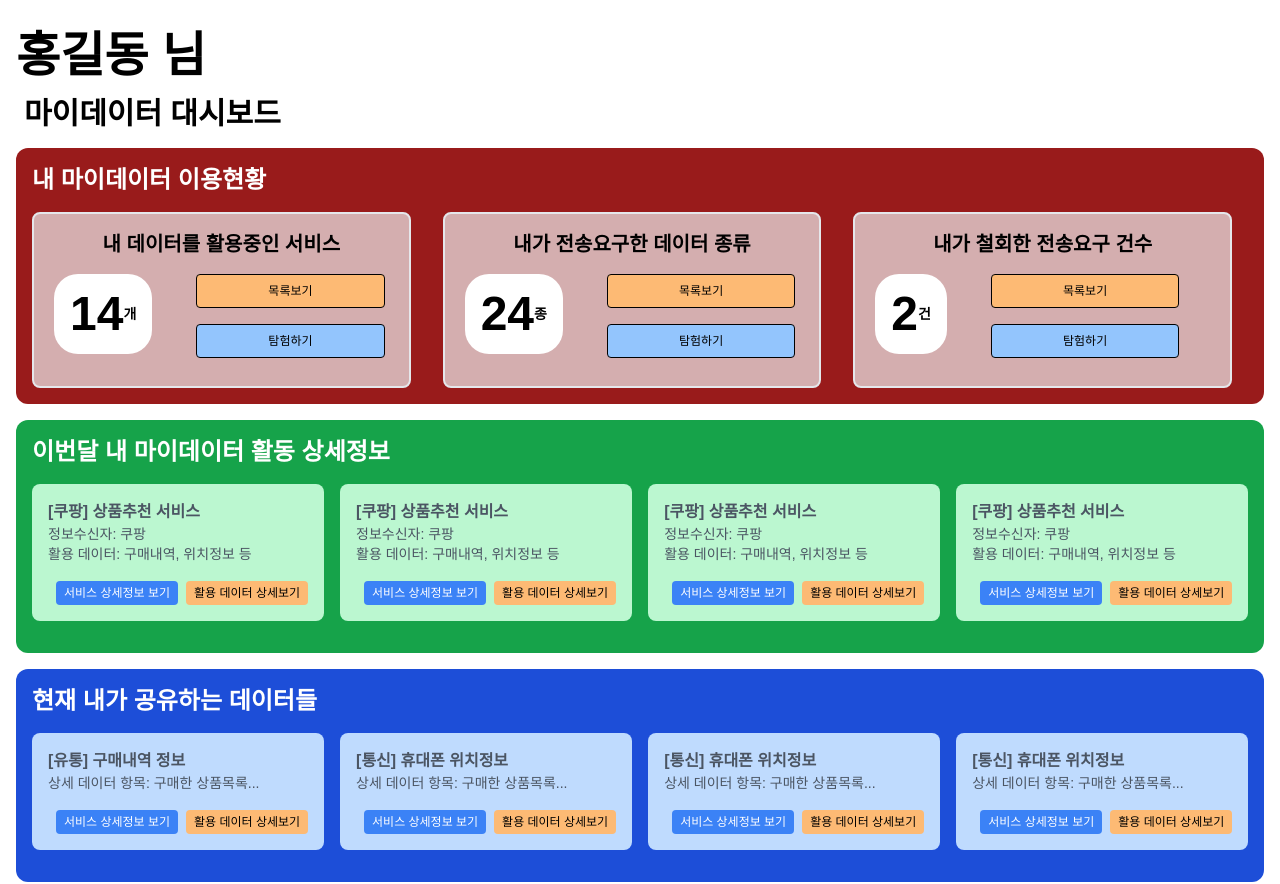
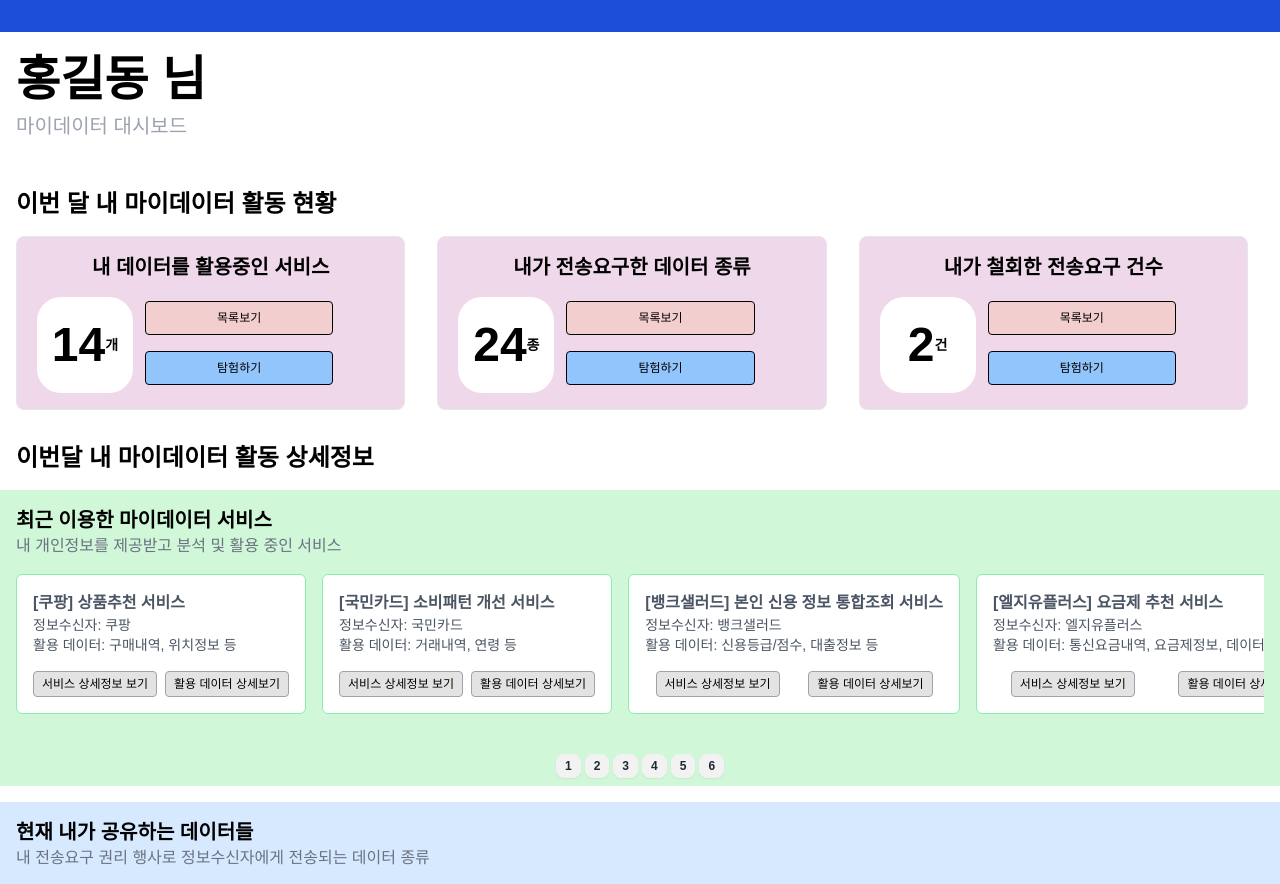
Before and after one commit to mathminds/msa-pilot, a React (Create React App) app in the folder front/: page / in a window 1280 px wide. Shown: the top 884 px of the page. Built offline with nearby package versions, Linux system fonts and the light colour scheme.

Commit message:
original design

```diff
--- a/front/src/App.css
+++ b/front/src/App.css
@@ -36,21 +36,22 @@ header.header button:nth-child(2) {
 
 .dashboard {
   background-color: #ffffff;
-  padding: 1rem;
+  margin-top: 2rem;
+  /* padding: 1rem; */
 }
 
 .summary,.details, .data-sharing {
   display: flex;
   width: 100%;
-  justify-content: space-evenly;
+  justify-content: space-between;
   align-items: center;
-  margin-bottom: 1rem;
+  /* margin-bottom: 1rem; */
 
 
 }
 
 .card {
-  background-color: #d4aeaf;
+  background-color: #F0D8EB;
   padding: 1rem;
   border-radius: 8px;
   margin-bottom: 1rem;
@@ -77,7 +78,7 @@ header.header button:nth-child(2) {
 .card button {
   margin-right: 0.5rem;
   padding: 0.5rem 1rem;
-  border: 1px solid #000000;
+  /* border: 1px solid #000000; */
   cursor: pointer;
   border-radius: 4px;
   width: 100%;
--- a/front/src/components/Card.js
+++ b/front/src/components/Card.js
@@ -3,28 +3,28 @@ import './Card.css';
 
 const Card = ({ title, count, details, button1, button2 }) => {
     return (
-        <div className="card p-4 rounded-lg mb-4 border-2 mx-4 items-center flex-col">
-            <h3 className="my-4 lg:text-xl font-bold text-black md:text-lg sm:text-xs">
+        <div className="card p-4 rounded-lg mb-4 border border-red-00 mx-4 items-center flex-col">
+            <h3 className="my-4 text-xl font-bold text-black">
                 {title}
             </h3>
-            <div className='flex lg:flex-row md:flex-col sm:flex-col space-around h-24  w-full object-cover'>
+            <div className='flex lg:flex-row md:flex-row sm:flex-row space-around h-24 w-72 w-full object-cover'>
 
 
-                <div className="text-4xl font-bold bg-white flex flex-row items-center rounded-xl justify-center px-4 sm:py-8 sm:text-5xl mb-4 text-black sm:mx-1 sm:rounded-xl md:rounded-2xl lg:rounded-3xl" >
-                    {count}
+                <div className="border-none border-black text-4xl h-24 w-24 font-bold bg-white flex flex-row items-center rounded-xl justify-center px-4 sm:py-8 sm:text-5xl  text-black sm:mx-1 sm:rounded-xl md:rounded-2xl lg:rounded-3xl" >
+                    <div>{count}</div>
                     <div className="text-sm text-black">
                         {details}
                     </div>
                 </div>
 
-                <div className="lg:flex-col md:flex-row sm:flex-col md:ml-0 sm:ml-0 sm:mx-2  pl-8" >
+                <div className= "ml-4 mt-1 lg:flex-col md:flex-row sm:flex-col md:ml-0 sm:ml-0 sm:mx-2 flex-col" >
                     <a href={button1}>
-                        <button className="text-xs md:px-2 md:py-1 border-none bg-orange-300 text-black cursor-pointer rounded sm:mx-0 md:mx-2 sm:text-2xs">
+                        <button className="border border-black bg-[#F3CECE] text-xs md:px-2 md:py-1 text-black cursor-pointer rounded sm:mx-0 md:mx-2 sm:text-2xs">
                             목록보기
                         </button>
                     </a>
                     <a href={button2}>
-                        <button className="md:mx-2 md:mt-4 mt-4 text-xs md:px-2 md:py-1 border-none bg-blue-300 text-black cursor-pointer rounded sm:text-2xs sm:mx-0 sm:mt-1 sm:w-100%">
+                        <button className="border border-black bg-[#D7E9FF] md:mx-2 md:mt-4 mt-4 text-xs md:px-2 md:py-1 bg-blue-300 text-black cursor-pointer rounded sm:text-2xs sm:mx-0 sm:mt-1 sm:w-100%">
                             탐험하기
                         </button>
                     </a>
--- a/front/src/components/Dashboard.js
+++ b/front/src/components/Dashboard.js
@@ -7,121 +7,182 @@ import DataCard from './DataCard';
 const Dashboard = () => {
     return (
         <div className='bg-white'>
+            <div className='bg-blue-700 p-4'>
+            </div>
 
-            <h1 className='text-5xl font-bold my-4 mx-4 text-black pt-4'>홍길동 님</h1>
-            <p className='text-3xl font-bold text-black mx-6'>마이데이터 대시보드</p>
+
+            <h1 className='text-5xl font-bold my-2 mx-4 text-black pt-4'>홍길동 님</h1>
+            <p className='text-xl text-gray-400 mx-4'>마이데이터 대시보드</p>
+
 
             <div className="dashboard">
-                <div className=" bg-red-800 pr-4 rounded-xl">
-                    <h2 className='text-2xl font-bold text-white pt-4 px-4 mb-4'>내 마이데이터 이용현황</h2>
+                <div className=" bg-white pr-4 rounded-xl">
+                    <h2 className='text-2xl font-bold text-black pt-4 px-4 mb-4'>이번 달 내 마이데이터 활동 현황</h2>
                     <div className="summary flex-col md:flex-row ">
                         <Card title="내 데이터를 활용중인 서비스" count="14" details="개" button1="https://github.com/mathminds-sd/public-assets/blob/main/tab2.jpg?raw=true" button2="https://github.com/mathminds-sd/public-assets/blob/main/serv3.jpg?raw=true" />
                         <Card title="내가 전송요구한 데이터 종류" count="24" details="종" button1="https://github.com/mathminds-sd/public-assets/blob/main/tab2.jpg?raw=true" button2="https://github.com/mathminds-sd/public-assets/blob/main/data2.jpg?raw=true" />
                         <Card title="내가 철회한 전송요구 건수" count="2" details="건" button1="https://github.com/mathminds-sd/public-assets/blob/main/tab2.jpg?raw=true" button2="https://github.com/mathminds-sd/public-assets/blob/main/serv3.jpg?raw=true" />
                     </div>
                 </div>
-                <div className="bg-green-600 px-4 rounded-xl">
-                    <h2 className='text-2xl font-bold text-white pt-4'> 이번달 내 마이데이터 활동 상세정보</h2>
+                <h2 className='text-2xl font-bold text-black p-4'> 이번달 내 마이데이터 활동 상세정보</h2>
+
+                <div className="bg-[#D0F7D8] px-4 ">
+                    <h2 className='text-xl font-bold text-black pt-4'> 최근 이용한 마이데이터 서비스 </h2>
+                    <h3 className='text-md text-gray-500'> 내 개인정보를 제공받고 분석 및 활용 중인 서비스 </h3>
+
+
                     <div className="details carousel carousel-centerrounded-box max-w-100 space-x-4 p-4">
 
-                        <div className='carousel-item'>
+                        <div id="item1" className='carousel-item'>
+
+
                             <ServiceCard
                                 title="[쿠팡] 상품추천 서비스"
                                 count="정보수신자: 쿠팡"
                                 details="활용 데이터: 구매내역, 위치정보 등"
                                 button1="https://github.com/mathminds-sd/public-assets/blob/main/serv3.jpg?raw=true"
                                 button2="https://github.com/mathminds-sd/public-assets/blob/main/data2.jpg?raw=true"
+                            />
+                        </div>
 
-                            /></div>
-                        <div className='carousel-item'>
+                        <div id="item2" className='carousel-item'>
+
+
                             <ServiceCard
-                                title="[쿠팡] 상품추천 서비스"
-                                count="정보수신자: 쿠팡"
-                                details="활용 데이터: 구매내역, 위치정보 등"
+                                title="[국민카드] 소비패턴 개선 서비스"
+                                count="정보수신자: 국민카드"
+                                details="활용 데이터: 거래내역, 연령 등"
                                 button1="https://github.com/mathminds-sd/public-assets/blob/main/serv3.jpg?raw=true"
                                 button2="https://github.com/mathminds-sd/public-assets/blob/main/data2.jpg?raw=true"
+                            />
+                        </div>
 
-                            /></div><div className='carousel-item'>
+                        <div id="item3" className='carousel-item'>
+
                             <ServiceCard
-                                title="[쿠팡] 상품추천 서비스"
-                                count="정보수신자: 쿠팡"
-                                details="활용 데이터: 구매내역, 위치정보 등"
+                                title="[뱅크샐러드] 본인 신용 정보 통합조회 서비스"
+                                count="정보수신자: 뱅크샐러드"
+                                details="활용 데이터: 신용등급/점수, 대출정보 등"
                                 button1="https://github.com/mathminds-sd/public-assets/blob/main/serv3.jpg?raw=true"
                                 button2="https://github.com/mathminds-sd/public-assets/blob/main/data2.jpg?raw=true"
+                            />
+                        </div>
 
-                            /></div><div className='carousel-item'>
+                        <div id="item4" className='carousel-item'>
+
                             <ServiceCard
-                                title="[쿠팡] 상품추천 서비스"
-                                count="정보수신자: 쿠팡"
-                                details="활용 데이터: 구매내역, 위치정보 등"
+                                title="[엘지유플러스] 요금제 추천 서비스"
+                                count="정보수신자: 엘지유플러스"
+                                details="활용 데이터: 통신요금내역, 요금제정보, 데이터사용량 등"
                                 button1="https://github.com/mathminds-sd/public-assets/blob/main/serv3.jpg?raw=true"
                                 button2="https://github.com/mathminds-sd/public-assets/blob/main/data2.jpg?raw=true"
+                            />
+                        </div>
 
-                            /></div><div className='carousel-item'>
+                        <div id="item5" className='carousel-item'>
+
                             <ServiceCard
-                                title="[쿠팡] 상품추천 서비스"
-                                count="정보수신자: 쿠팡"
-                                details="활용 데이터: 구매내역, 위치정보 등"
+                                title="[네이버쇼핑] 멤버십 및 포인트 관리 서비스"
+                                count="정보수신자: 네이버쇼핑"
+                                details="활용 데이터: 멤버십정보, 포인트사용내역 등"
                                 button1="https://github.com/mathminds-sd/public-assets/blob/main/serv3.jpg?raw=true"
                                 button2="https://github.com/mathminds-sd/public-assets/blob/main/data2.jpg?raw=true"
+                            />
+                        </div>
 
-                            /></div>
+                        <div id="item6" className='carousel-item'>
+
+                            <ServiceCard
+                                title="[동양생명] 보험 상품 추천 서비스"
+                                count="정보수신자: 동양생명"
+                                details="활용 데이터: 현재상품내역, 소득정보, 가족구성정보 등"
+                                button1="https://github.com/mathminds-sd/public-assets/blob/main/serv3.jpg?raw=true"
+                                button2="https://github.com/mathminds-sd/public-assets/blob/main/data2.jpg?raw=true"
+                            />
+                        </div>
+
                     </div>
+
+                    <div className="flex w-full justify-center gap-1 py-2">
+                        <a href="#item1" className="btn btn-xs">1</a>
+                        <a href="#item2" className="btn btn-xs">2</a>
+                        <a href="#item3" className="btn btn-xs">3</a>
+                        <a href="#item4" className="btn btn-xs">4</a>
+                        <a href="#item5" className="btn btn-xs">5</a>
+                        <a href="#item6" className="btn btn-xs">6</a>
+                    </div>
+
+
                 </div>
-                <div className="bg-blue-700 px-4 rounded-xl">
-                    <h2 className='text-2xl font-bold text-white pt-4'>현재 내가 공유하는 데이터들</h2>
+                <div className="bg-[#D7E9FF] px-4 mt-4">
+
+                    <h2 className='text-xl font-bold text-black pt-4'>현재 내가 공유하는 데이터들</h2>
+                    <h3 className='text-md text-gray-500'>내 전송요구 권리 행사로 정보수신자에게 전송되는 데이터 종류 </h3>
 
                     <div className="data-sharing carousel carousel-centerrounded-box max-w-100 space-x-4 p-4">
-                        <div className="carousel-item ">
+                    <div id='data1' className="carousel-item ">
                             <DataCard
 
                                 title="[유통] 구매내역 정보"
                                 details="상세 데이터 항목: 구매한 상품목록..."
                                 button1="https://github.com/mathminds-sd/public-assets/blob/main/serv3.jpg?raw=true"
                                 button2="https://github.com/mathminds-sd/public-assets/blob/main/data2.jpg?raw=true"
-                            /></div>
-                        <div className="carousel-item ">
+                            />
+                        </div>
+                        <div id='data2' className="carousel-item ">
                             <DataCard
                                 // className="carousel-item w-1/2"
-                                title="[통신] 휴대폰 위치정보"
-                                details="상세 데이터 항목: 구매한 상품목록..."
+                                title="[통신] 통화 및 데이터 사용 정보"
+                                details="상세 데이터 항목: 음성 통화 기록..."
                                 button1="https://github.com/mathminds-sd/public-assets/blob/main/serv3.jpg?raw=true"
                                 button2="https://github.com/mathminds-sd/public-assets/blob/main/data2.jpg?raw=true"
-                            /></div>
-
-                        <div className="carousel-item ">
+                            />
+                        </div>
+                        <div id='data3' className="carousel-item ">
                             <DataCard
-                                // className="carousel-item w-1/2 "
-                                title="[통신] 휴대폰 위치정보"
-                                details="상세 데이터 항목: 구매한 상품목록..."
+                                // className="carousel-item w-1/2"
+                                title="[금융] 계좌 및 거래 정보"
+                                details="상세 데이터 항목: 계좌 잔액..."
                                 button1="https://github.com/mathminds-sd/public-assets/blob/main/serv3.jpg?raw=true"
                                 button2="https://github.com/mathminds-sd/public-assets/blob/main/data2.jpg?raw=true"
-                            /></div>
-                        <div className="carousel-item ">
+                            />
+                        </div>
+                        <div id='data4' className="carousel-item ">
                             <DataCard
                                 // className="carousel-item w-1/2"
-                                title="[통신] 휴대폰 위치정보"
-                                details="상세 데이터 항목: 구매한 상품목록..."
+                                title="[금융] 신용 정보"
+                                details="상세 데이터 항목: 신용 등급..."
                                 button1="https://github.com/mathminds-sd/public-assets/blob/main/serv3.jpg?raw=true"
                                 button2="https://github.com/mathminds-sd/public-assets/blob/main/data2.jpg?raw=true"
-                            /></div>
-                        <div className="carousel-item ">
+                            />
+                        </div>
+                        <div id='data5' className="carousel-item ">
                             <DataCard
-                                className="carousel-item w-1/2"
-                                title="[통신] 휴대폰 위치정보"
-                                details="상세 데이터 항목: 구매한 상품목록..."
+                                // className="carousel-item w-1/2"
+                                title="[통신] 요금제 및 결제 정보"
+                                details="상세 데이터 항목: 현재 요금제..."
                                 button1="https://github.com/mathminds-sd/public-assets/blob/main/serv3.jpg?raw=true"
                                 button2="https://github.com/mathminds-sd/public-assets/blob/main/data2.jpg?raw=true"
-                            /></div><div className="carousel-item ">
+                            />
+                        </div>
+                        <div id='data6' className="carousel-item ">
                             <DataCard
-                                className="carousel-item w-1/2"
-                                title="[통신] 휴대폰 위치정보"
-                                details="상세 데이터 항목: 구매한 상품목록..."
+                                // className="carousel-item w-1/2"
+                                title="[금융] 보험 가입 및 납입 정보"
+                                details="상세 데이터 항목: 보험 가입 내역..."
                                 button1="https://github.com/mathminds-sd/public-assets/blob/main/serv3.jpg?raw=true"
                                 button2="https://github.com/mathminds-sd/public-assets/blob/main/data2.jpg?raw=true"
                             />
                         </div>
 
+                    </div>
+                    <div className="flex w-full justify-center gap-1 py-2">
+                        <a href="#data1" className="btn btn-xs">1</a>
+                        <a href="#data2" className="btn btn-xs">2</                        a>
+                        <a href="#data3" className="btn btn-xs">3</a>
+                        <a href="#data4" className="btn btn-xs">4</a>
+                        <a href="#data5" className="btn btn-xs">5</a>
+                        <a href="#data6" className="btn btn-xs">6</a>
                     </div>
 
                 </div>
--- a/front/src/components/DataCard.js
+++ b/front/src/components/DataCard.js
@@ -4,7 +4,7 @@ import './Card.css';
 const DataCard = ({ title, count, details, button1, button2 }) => {
 
     return (
-        <div className="bg-blue-200 p-4 rounded-lg mb-4 text-gray-600 w-">
+        <div className="border border-blue-300 rounded-md bg-white p-4 mb-4 text-gray-600">
             <h3 className="mt-0 font-bold">
                 {title}
             </h3>
@@ -12,14 +12,14 @@ const DataCard = ({ title, count, details, button1, button2 }) => {
             <div className="text-sm ">
                 {details}
             </div>
-            <div className="mt-4 flex ">
+            <div className="mt-4 flex justify-center">
                 <a href={button1}>
-                    <button className="text-xs px-2 py-1 border-none bg-blue-500 text-white cursor-pointer rounded mx-2">
+                    <button className="border border-gray-400 bg-[#E3E3E3] text-black text-xs px-2 py-1 cursor-pointer rounded mr-2">
                         서비스 상세정보 보기
                     </button>
                 </a>
                 <a href={button2}>
-                    <button className="text-xs px-2 py-1 border-none bg-orange-300 text-black cursor-pointer rounded" >
+                    <button className="border border-gray-400 bg-[#E3E3E3] text-black text-xs px-2 py-1 cursor-pointer rounded" >
                         활용 데이터 상세보기
                     </button>
                 </a>
--- a/front/src/components/ServiceCard.js
+++ b/front/src/components/ServiceCard.js
@@ -7,7 +7,7 @@ const ServiceCard = ({ title, count, details, button1, button2 }) => {
     }
 
     return (
-        <div className="bg-green-200 p-4 rounded-lg mb-4 text-gray-600">
+        <div className="border border-green-300 rounded-md bg-white p-4 mb-4 text-gray-600">
             <h3 className="mt-0 font-bold">
                 {title}
             </h3>
@@ -15,14 +15,14 @@ const ServiceCard = ({ title, count, details, button1, button2 }) => {
             <div className="text-sm ">
                 {details}
             </div>
-            <div className="mt-4 flex ">
+            <div className="mt-4 flex justify-around">
                 <a href={button1}>
-                    <button className="text-xs px-2 py-1 border-none bg-blue-500 text-white cursor-pointer rounded mx-2">
+                    <button className="border border-gray-400 bg-[#E3E3E3] text-black text-xs px-2 py-1 cursor-pointer rounded mr-2 w-100%">
                         서비스 상세정보 보기
                     </button>
                 </a>
                 <a href={button2}>
-                    <button className="text-xs px-2 py-1 border-none bg-orange-300 text-black cursor-pointer rounded" >
+                    <button className="border border-gray-400 bg-[#E3E3E3] text-black text-xs px-2 py-1 cursor-pointer rounded" >
                         활용 데이터 상세보기
                     </button>
                 </a>
```
Also changed, not shown: front/src/components/Card2.js (added, +44 -0 lines).
